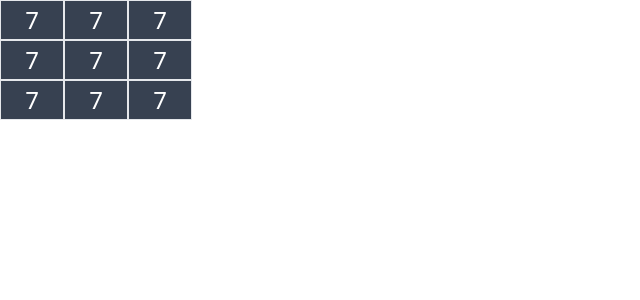
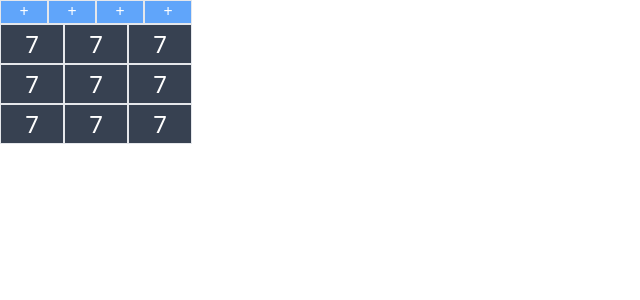
Before and after one commit to lawal-mj/react-calculator, a React (Create React App) app: page / in a window 1280 px wide. Shown: the top 300 px of the page, without its empty margins (0-640 px from the left). Built offline with nearby package versions, Linux system fonts and the light colour scheme.

Commit message:
add new sign padd to app

```diff
--- a/src/App.js
+++ b/src/App.js
@@ -1,9 +1,11 @@
 
 import Numpad from "./Numpad"
+import Signpad from "./Signpad"
 
 export default function App(){
     return (
         <div>
+            <Signpad />
             <Numpad />
         </div>
     )
```
